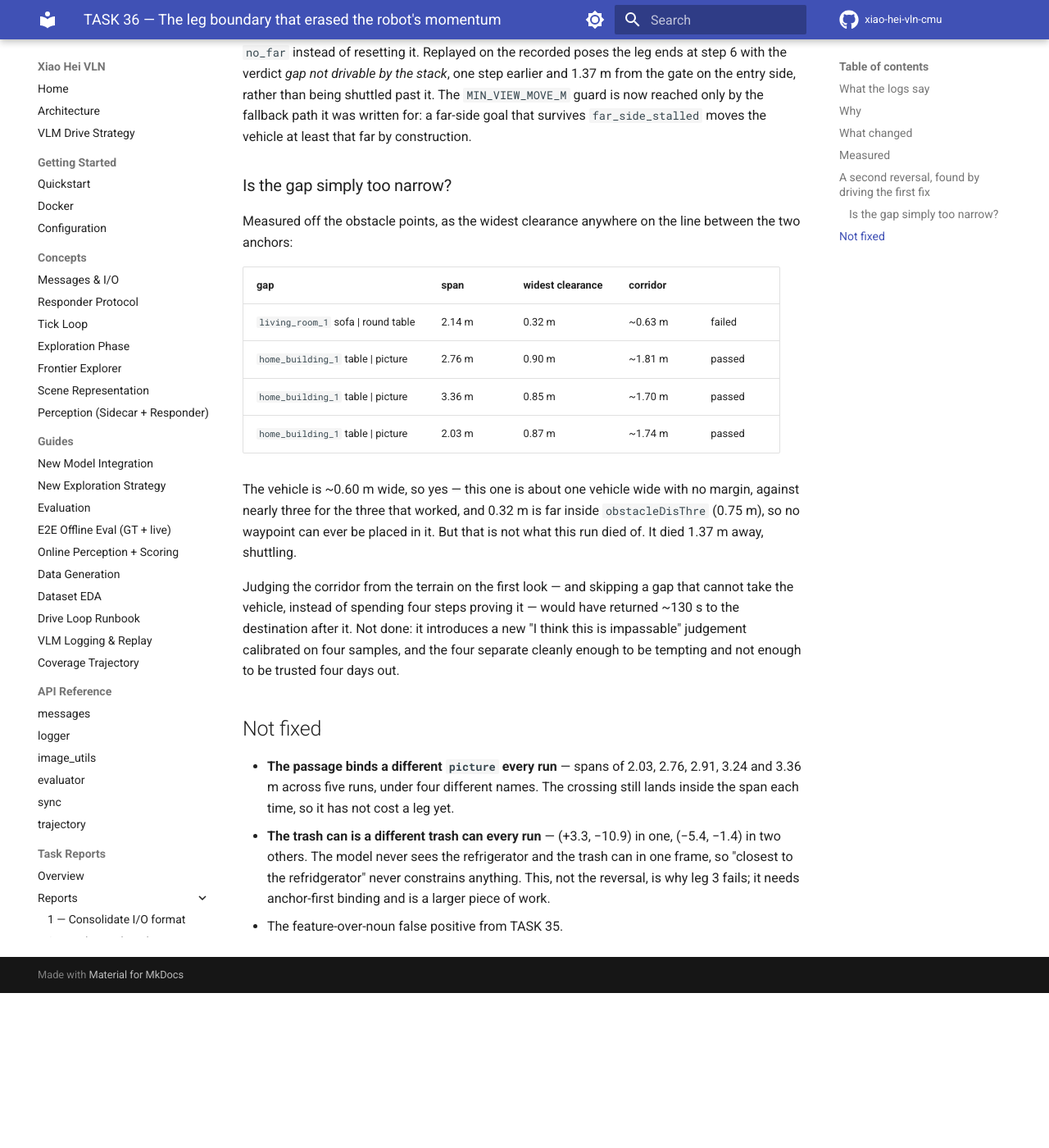
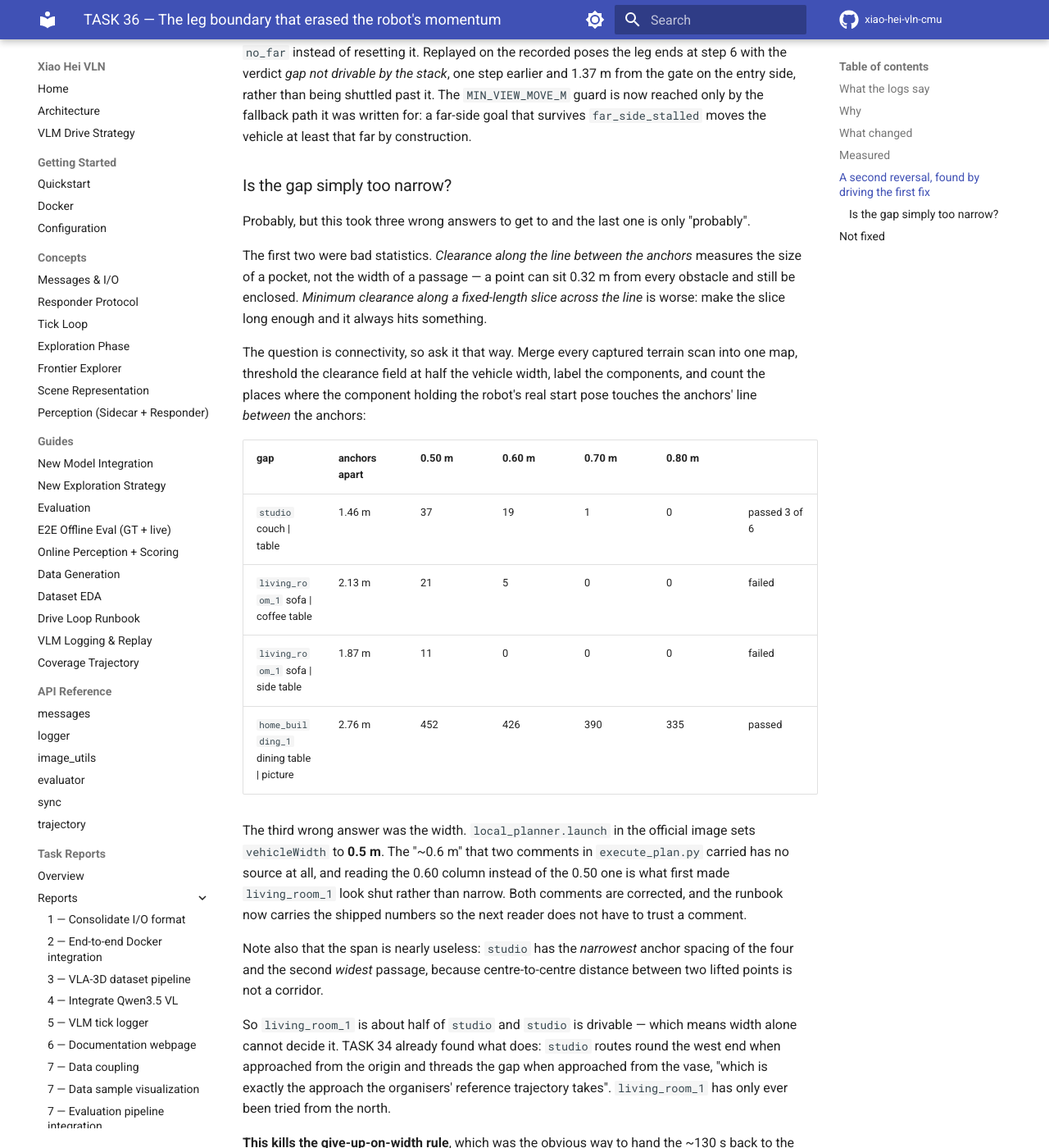
Before and after one commit to ginlov/xiao-hei-vln-cmu, an MkDocs documentation site: the page built from docs/tasks/TASK 36 - The leg boundary that erased the robot's momentum.md, in a window 1280 px wide and 1400 px high, scrolled down 3888 px. Shown: the whole window at 82% size. Built offline with MkDocs 1.6.1 and Material for MkDocs 9.7.7, drawn with Linux system fonts in a browser that asks for light colours; comment, search, counter and statistics services are not loaded; before the commit the page ends 5099 px from its top, so only the background shows below that; some of the changed text lies outside the part shown.

Commit message:
docs(vln): the vehicle is 0.5 m wide, and that is not ours to guess
`local_planner.launch` in the official image sets `vehicleWidth` to 0.5.
Two comments in `execute_plan.py` said "~0.6 m across" with no source,
and reading that number is what made TASK 36 first call a
`living_room_1` gap impassable when it is merely narrow -- 21 places a
0.5 m vehicle could cross, against `studio`'s 37, and `studio` threads
its gap on three runs of six.

Records the shipped parameters in the runbook, with the one-liner that
re-reads them from the image, so the next reader need not trust a
comment. Two of them change what we can build: `local_planner` scales
its path library and needs two blocking points to reject a path, so the
width a gap needs is not `vehicleWidth` and no give-up-on-width rule is
safe; and `waypoint_converter` checks a per-scene
`traversable_area.ply`, which is the authority we should be reading
instead of counting lidar points.

Co-Authored-By: Claude Opus 5 <noreply@anthropic.com>

````diff
--- a/docs/guides/drive-loop-runbook.md
+++ b/docs/guides/drive-loop-runbook.md
@@ -439,3 +439,54 @@ cm.legal_points()                                    # everywhere it would stand
 Predicted within ~0.1 m on three drives. See
 [TASK 29](../tasks/TASK%2029%20-%20The%20converter%20is%20not%20a%20clamp,%20and%20we%20can%20predict%20it.md)
 and the [drive strategy](../vlm_drive_strategy.md).
+
+## Platform parameters, as shipped
+
+These are not ours to choose and not ours to measure. They are read straight
+out of the official image, `zhangjicmu/ubuntu24_ros:cmu_vla_challenge_simulation`,
+and any number in our code that contradicts one of them is a bug — a comment
+reading "the vehicle is ~0.6 m across" is what made TASK 36 first call a
+`living_room_1` gap impassable that is merely narrow.
+
+`src/base_autonomy/local_planner/launch/local_planner.launch`:
+
+| | | |
+|---|---|---|
+| `vehicleLength` | 0.5 m | |
+| `vehicleWidth` | **0.5 m** | the only width there is |
+| `pathScale` | 0.875 | the path library shrinks to `minPathScale` 0.675 when tight |
+| `pointPerPathThre` | 2 | one obstacle point does not reject a path |
+| `adjacentRange` | 3.5 m | how far the local map reaches |
+| `obstacleHeightThre` | 0.05 m | above the local ground, an obstacle |
+
+`waypoint_converter/launch/waypoint_converter.launch`:
+
+| | | |
+|---|---|---|
+| `obstacleDisThre` | 0.75 m | where a **waypoint** may be placed, not where the vehicle may drive |
+| `waypointXYRadius` | 0.3 m | how near the waypoint counts as arrived |
+| `adjDisThre` | 5.0 m | beyond this the converter does not snap |
+| `checkTravArea` | true | and it checks against a shipped mesh — see below |
+| `trav_area_file_dir` | `mesh/<world>/traversable_area.ply` | |
+
+Because `local_planner` scales its path library and needs two blocking points
+to reject a path, the width a gap actually needs sits somewhere above 0.5 m and
+depends on the approach — which is why `studio` threads the same gap on three
+runs of six. **Do not build a "too narrow, skip it" rule on width alone.**
+
+`traversable_area.ply` ships per scene and is what the converter itself checks,
+so it — not a statistic over lidar points — is the authority on whether a gap
+is drivable:
+
+```
+~/workspace/dataset/unity-scene/<scene>/traversable_area.ply
+```
+
+To re-read any of these rather than trusting this table:
+
+```bash
+ssh xiaohei1 'docker run --rm --entrypoint bash \
+  zhangjicmu/ubuntu24_ros:cmu_vla_challenge_simulation -c \
+  "grep -E \"<param\" /home/docker/autonomy_stack_mecanum_wheel_platform/src/\
+base_autonomy/local_planner/launch/local_planner.launch"'
+```
--- a/docs/tasks/TASK 36 - The leg boundary that erased the robot's momentum.md
+++ b/docs/tasks/TASK 36 - The leg boundary that erased the robot's momentum.md
@@ -163,27 +163,55 @@ the fallback path it was written for: a far-side goal that survives
 
 ### Is the gap simply too narrow?
 
-Measured off the obstacle points, as the widest clearance anywhere on the line
-between the two anchors:
+Probably, but this took three wrong answers to get to and the last one is only
+"probably".
 
-| gap | span | widest clearance | corridor | |
-|---|---|---|---|---|
-| `living_room_1` sofa \| round table | 2.14 m | 0.32 m | ~0.63 m | failed |
-| `home_building_1` table \| picture | 2.76 m | 0.90 m | ~1.81 m | passed |
-| `home_building_1` table \| picture | 3.36 m | 0.85 m | ~1.70 m | passed |
-| `home_building_1` table \| picture | 2.03 m | 0.87 m | ~1.74 m | passed |
+The first two were bad statistics. *Clearance along the line between the
+anchors* measures the size of a pocket, not the width of a passage — a point
+can sit 0.32 m from every obstacle and still be enclosed. *Minimum clearance
+along a fixed-length slice across the line* is worse: make the slice long
+enough and it always hits something.
 
-The vehicle is ~0.60 m wide, so yes — this one is about one vehicle wide with
-no margin, against nearly three for the three that worked, and 0.32 m is far
-inside `obstacleDisThre` (0.75 m), so no waypoint can ever be placed in it.
-But that is not what this run died of. It died 1.37 m away, shuttling.
+The question is connectivity, so ask it that way. Merge every captured terrain
+scan into one map, threshold the clearance field at half the vehicle width,
+label the components, and count the places where the component holding the
+robot's real start pose touches the anchors' line *between* the anchors:
 
-Judging the corridor from the terrain on the first look — and skipping a gap
-that cannot take the vehicle, instead of spending four steps proving it — would
-have returned ~130 s to the destination after it. Not done: it introduces a new
-"I think this is impassable" judgement calibrated on four samples, and the four
-separate cleanly enough to be tempting and not enough to be trusted four days
-out.
+| gap | anchors apart | 0.50 m | 0.60 m | 0.70 m | 0.80 m | |
+|---|---|---|---|---|---|---|
+| `studio` couch \| table | 1.46 m | 37 | 19 | 1 | 0 | passed 3 of 6 |
+| `living_room_1` sofa \| coffee table | 2.13 m | 21 | 5 | 0 | 0 | failed |
+| `living_room_1` sofa \| side table | 1.87 m | 11 | 0 | 0 | 0 | failed |
+| `home_building_1` dining table \| picture | 2.76 m | 452 | 426 | 390 | 335 | passed |
+
+The third wrong answer was the width. `local_planner.launch` in the official
+image sets `vehicleWidth` to **0.5 m**. The "~0.6 m" that two comments in
+`execute_plan.py` carried has no source at all, and reading the 0.60 column
+instead of the 0.50 one is what first made `living_room_1` look shut rather
+than narrow. Both comments are corrected, and the runbook now carries the
+shipped numbers so the next reader does not have to trust a comment.
+
+Note also that the span is nearly useless: `studio` has the *narrowest* anchor
+spacing of the four and the second *widest* passage, because centre-to-centre
+distance between two lifted points is not a corridor.
+
+So `living_room_1` is about half of `studio` and `studio` is drivable — which
+means width alone cannot decide it. TASK 34 already found what does: `studio`
+routes round the west end when approached from the origin and threads the gap
+when approached from the vase, "which is exactly the approach the organisers'
+reference trajectory takes". `living_room_1` has only ever been tried from the
+north.
+
+**This kills the give-up-on-width rule**, which was the obvious way to hand the
+~130 s back to the destination after the passage. There is no safe threshold
+between 37 (drivable) and 21 (not, so far), and the variable that actually
+decided `studio` was the approach.
+
+What would settle it is not another statistic over lidar points.
+`waypoint_converter.launch` sets `checkTravArea` true against
+`mesh/<world>/traversable_area.ply`, shipped per scene — the converter's own
+authority on where the vehicle may go. Reading it directly is the next piece of
+work.
 
 ## Not fixed
 
````
Also changed, not shown: 1 other file.
